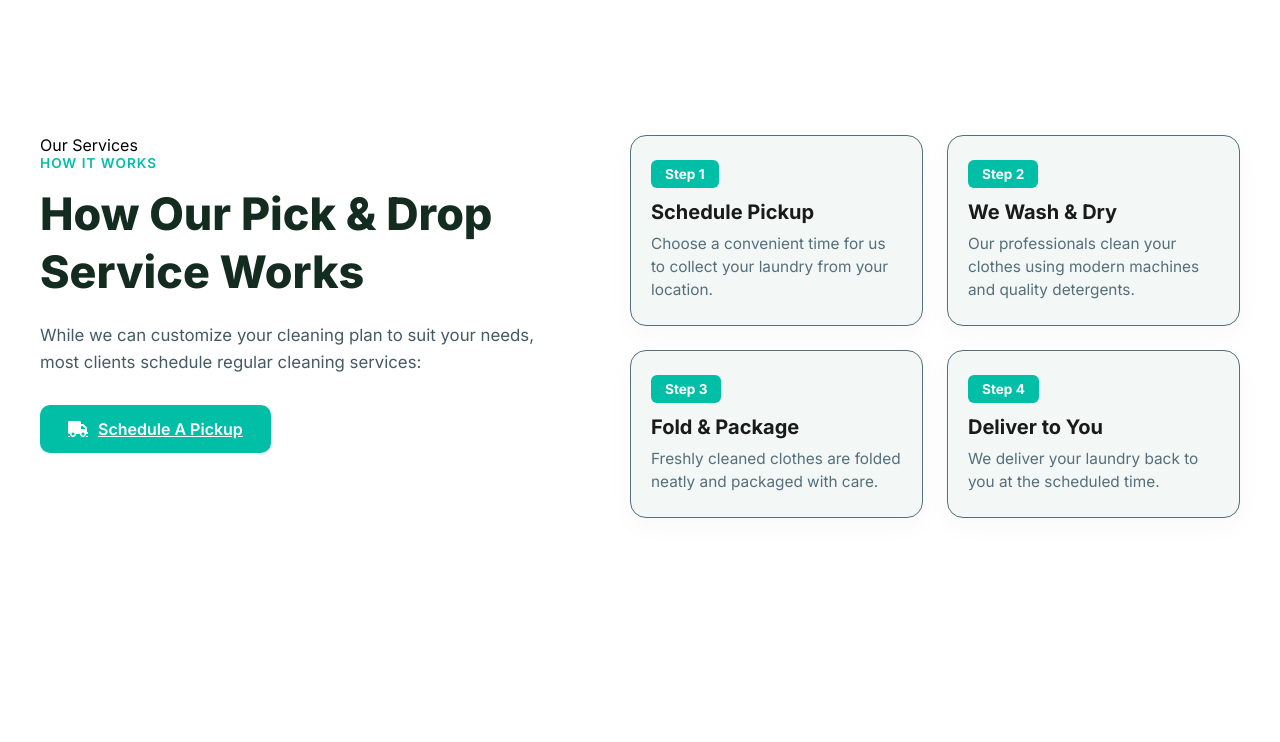
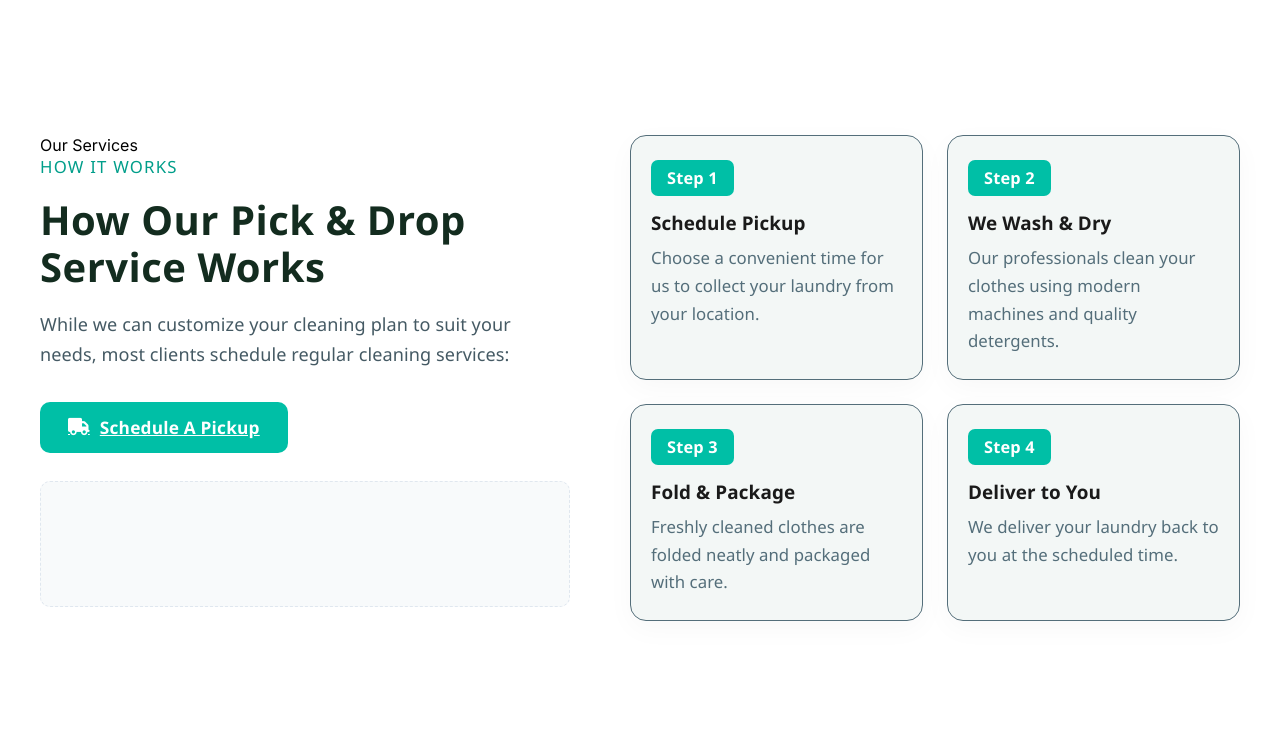
Before and after one commit to hamee264/Laundryhub, a Vue app: page / in a window 1280 px wide. Shown: the part 2000-2742 px from the top of the page. Built offline with nearby package versions, Linux system fonts and the light colour scheme.

Commit message:
Update all contact emails and ad slots; improve layout and privacy info

```diff
--- a/src/components/Adslot.vue
+++ b/src/components/Adslot.vue
@@ -1,21 +1,20 @@
+
 <template>
-  <div class="ad-container">
+  <div class="ad-slot ad-container">
     <ins
       class="adsbygoogle"
-      style="display:block"
+      style="display:inline-block;width:320px;height:100px"
       data-ad-client="ca-pub-5327906141231735"
       data-ad-slot="9206388630"
-      data-ad-format="auto"
-      data-full-width-responsive="true"
+      data-ad-format=""
     ></ins>
   </div>
 </template>
 
 <script>
 export default {
-  name: "AdBanner",
+  name: "AdSlot",
   mounted() {
-    // Initialize adsbygoogle script when component mounts
     try {
       (window.adsbygoogle = window.adsbygoogle || []).push({});
     } catch (e) {
@@ -26,8 +25,25 @@ export default {
 </script>
 
 <style scoped>
-.ad-container {
-  margin: 20px 0;
+.ad-slot {
+  width: 100%;
+  min-height: 90px;
+  margin: 28px 0 0 0;
+  display: flex;
+  align-items: center;
+  justify-content: center;
+  background: #f8fafb;
+  border: 1.5px dashed #e0e7ef;
+  border-radius: 10px;
+  box-sizing: border-box;
+  padding: 12px 0;
   text-align: center;
 }
+@media (max-width: 900px) {
+  .ad-slot {
+    min-height: 60px;
+    font-size: 0.95rem;
+    margin: 20px 0 0 0;
+  }
+}
 </style>
--- a/src/components/Footer.vue
+++ b/src/components/Footer.vue
@@ -26,7 +26,7 @@
         <h4>Contact Us</h4>
         <ul class="footer-contact">
           <li><i class="fas fa-phone-alt"></i>234 816 238 5122</li>
-          <li><i class="fas fa-envelope"></i> info@laundryhub.com</li>
+          <li><i class="fas fa-envelope"></i> olalekanhameed30@gmail.com</li>
           <li><i class="fas fa-map-marker-alt"></i> egbe new site, Lagos, Nigeria</li>
         </ul>
         <div class="footer-socials">
--- a/src/components/HowitWorks.vue
+++ b/src/components/HowitWorks.vue
@@ -2,7 +2,7 @@
   <section class="how-it-works">
     <div class="container">
       <div class="left-container">
-         <p class="subtitle"> Our Services</p>
+        <p class="subtitle">Our Services</p>
         <p class="subtext">How it works</p>
         <h1 class="title">How Our Pick & Drop Service Works</h1>
         <p class="description">
@@ -11,6 +11,9 @@
         <router-link to="/contact" class="pickup-btn">
           <i class="fas fa-truck"></i> Schedule A Pickup
         </router-link>
+
+        <!-- ✅ Ad appears only under the button -->
+        <AdSlot />
       </div>
 
       <div class="right-container">
@@ -27,8 +30,10 @@
 </template>
 
 <script>
+import AdSlot from "./AdSlot.vue";
 export default {
   name: "HowItWorks",
+  components: { AdSlot },
   data() {
     return {
       steps: [
@@ -84,27 +89,33 @@ export default {
 }
 
 .subtext {
-  font-weight: 600;
-  color: #00bfa6;
-  font-size: 0.85rem;
+  font-weight: 500;
+  color: #009e8a;
+  font-size: 1.05rem;
   text-transform: uppercase;
-  letter-spacing: 1px;
-  margin-bottom: 14px;
+  letter-spacing: 1.2px;
+  margin-bottom: 18px;
+  font-family: 'Segoe UI', Arial, sans-serif;
 }
 
 .title {
-  font-size: 2.8rem;
-  font-weight: 800;
+  font-size: 2.5rem;
+  font-weight: 900;
   color: #132c1f;
-  line-height: 1.3;
+  line-height: 1.18;
+  letter-spacing: 0.5px;
+  margin-bottom: 10px;
+  font-family: 'Segoe UI', Arial, sans-serif;
 }
 
 .description {
   color: #455a64;
-  margin: 20px 0 30px;
-  font-size: 1.05rem;
-  line-height: 1.6;
-  max-width: 520px;
+  margin: 18px 0 32px;
+  font-size: 1.13rem;
+  line-height: 1.7;
+  max-width: 540px;
+  font-family: 'Segoe UI', Arial, sans-serif;
+  letter-spacing: 0.1px;
 }
 
 .pickup-btn {
@@ -112,14 +123,16 @@ export default {
   color: white;
   border: none;
   padding: 14px 28px;
-  font-size: 1rem;
-  font-weight: 600;
+  font-size: 1.08rem;
+  font-weight: 700;
   border-radius: 10px;
   cursor: pointer;
   display: inline-flex;
   align-items: center;
   gap: 10px;
   transition: 0.3s;
+  font-family: 'Segoe UI', Arial, sans-serif;
+  letter-spacing: 0.2px;
 }
 
 .pickup-btn:hover {
@@ -133,6 +146,7 @@ export default {
   box-shadow: 0 8px 28px rgba(0, 0, 0, 0.03);
   transition: all 0.3s ease;
   border: 1px solid #546e7a;
+  font-family: 'Segoe UI', Arial, sans-serif;
 }
 
 .step-card:hover {
@@ -141,26 +155,54 @@ export default {
 
 .step-info .step-number {
   display: inline-block;
-  font-size: 0.85rem;
+  font-size: 1.02rem;
   font-weight: 700;
   background-color: #00bfa6;
   color: white;
-  padding: 6px 14px;
-  border-radius: 6px;
-  margin-bottom: 12px;
+  padding: 7px 16px;
+  border-radius: 7px;
+  margin-bottom: 14px;
+  letter-spacing: 0.2px;
+  font-family: 'Segoe UI', Arial, sans-serif;
 }
 
 .step-info h3 {
-  font-size: 1.25rem;
-  font-weight: 700;
+  font-size: 1.18rem;
+  font-weight: 800;
   color: #1a1a1a;
   margin-bottom: 8px;
+  letter-spacing: 0.1px;
+  font-family: 'Segoe UI', Arial, sans-serif;
 }
 
 .step-info p {
   color: #546e7a;
-  font-size: 0.96rem;
-  line-height: 1.5;
+  font-size: 1.05rem;
+  line-height: 1.65;
+  font-family: 'Segoe UI', Arial, sans-serif;
+  letter-spacing: 0.05px;
+}
+
+/* Ad Slot Styling */
+.ad-slot {
+  width: 100%;
+  min-height: 90px;
+  margin: 28px 0 0 0;
+  display: flex;
+  align-items: center;
+  justify-content: center;
+  background: #f8fafb;
+  border: 1.5px dashed #e0e7ef;
+  border-radius: 10px;
+  box-sizing: border-box;
+  padding: 12px 0;
+}
+@media (max-width: 900px) {
+  .ad-slot {
+    min-height: 60px;
+    font-size: 0.95rem;
+    margin: 20px 0 0 0;
+  }
 }
 
 /* Responsive */
--- a/src/components/Navbar.vue
+++ b/src/components/Navbar.vue
@@ -6,8 +6,8 @@
           <a href="tel:+2348001234567">
             <i class="fas fa-phone-alt"></i> +234 816 238 5122
           </a>
-          <a href="mailto:info@yourplumbing.com">
-            <i class="fas fa-envelope"></i> info@yourplumbing.com
+          <a href="mailto:olalekanhameed30@gmail.com">
+            <i class="fas fa-envelope"></i> olalekanhameed30@gmail.com
           </a>
         </div>
       </div>
--- a/src/main.js
+++ b/src/main.js
@@ -5,3 +5,13 @@ import router from './router';
 const app = createApp(App);
 app.use(router);
 app.mount('#app');
+// main.js or App.vue
+router.afterEach(() => {
+  if (window.adsbygoogle) {
+    try {
+      (window.adsbygoogle = window.adsbygoogle || []).push({});
+    } catch (e) {
+      console.warn("Adsbygoogle push failed", e);
+    }
+  }
+});
--- a/src/views/Getintouch.vue
+++ b/src/views/Getintouch.vue
@@ -33,7 +33,8 @@
           Use our convenient contact form to reach out with questions, feedback,
           or collaboration inquiries.
         </p>
-        <form @submit.prevent="submitForm">
+
+        <form @submit.prevent="submitForm" action="mailto:olalekan30@gmail.com">
           <input type="text" v-model="form.name" placeholder="Name" required />
           <input
             type="email"
@@ -56,14 +57,19 @@
             <i class="fas fa-paper-plane"></i> Submit
           </button>
         </form>
+
+        <!-- ✅ Adsense Ad Here -->
+        <AdSlot />
       </div>
     </div>
   </section>
-  <Footer></Footer>
+
+  <Footer />
 </template>
 
-  <script>
+<script>
 import Footer from "../components/Footer.vue";
+import AdSlot from "../components/AdSlot.vue";
 
 export default {
   data() {
@@ -71,7 +77,7 @@ export default {
       contactInfo: [
         {
           label: "You can email us here",
-          value: "hello@framergeeks.com",
+          value: "olalekan30@gmail.com",
           icon: "fas fa-envelope",
         },
         {
@@ -106,11 +112,12 @@ export default {
   },
   components: {
     Footer,
+    AdSlot,
   },
 };
 </script>
 
-  <style scoped>
+<style scoped>
 @import url("https://cdnjs.cloudflare.com/ajax/libs/font-awesome/6.5.0/css/all.min.css");
 
 .contact-section {
--- a/src/views/Privacy.vue
+++ b/src/views/Privacy.vue
@@ -36,7 +36,7 @@
 
       <h2>Contact Us</h2>
       <p>
-        If you have any questions or concerns about this Privacy Policy, please reach out to us at <a href="mailto:info@sunamaka.com">info@sunamaka.com</a>. We're here to help!
+        If you have any questions or concerns about this Privacy Policy, please reach out to us at <a href="mailto:olalekanhameed30@gmail.com">olalekanhameed30@gmail.com</a>. We're here to help!
       </p>
     </div>
   </section>
```
